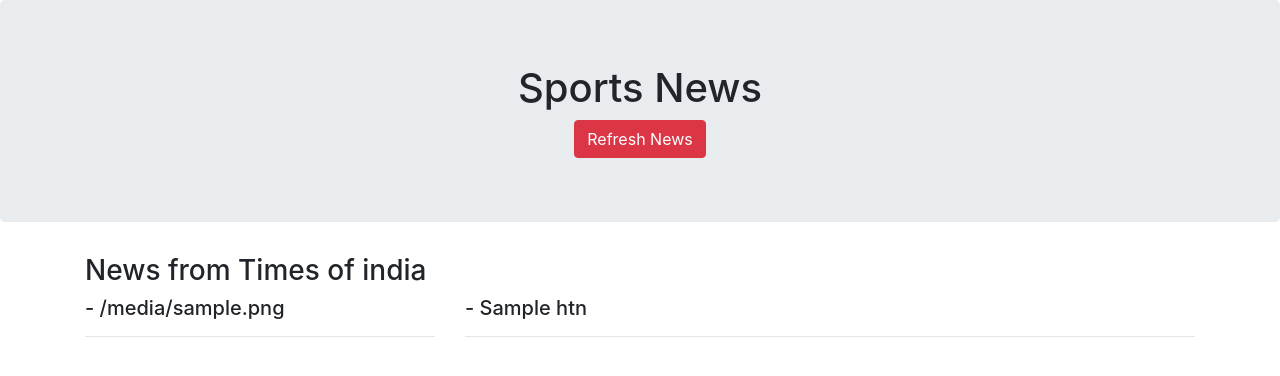
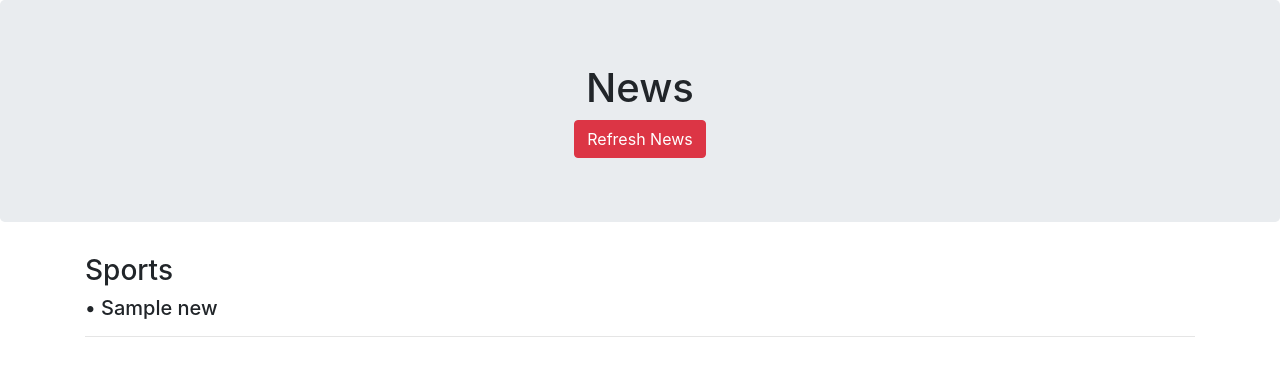
Before and after one commit to syedhhassan/content-aggregator, a Django app: template aggregator/news/templates/index.html in a window 1280 px wide. Shown: the top 376 px of the page. Run offline with Django 3.2, Linux system fonts and the light colour scheme; the template is opened without the code that fills it: most values are stand-ins (such as "Sample title", 1, 10 or a date in 2020); some libraries are stand-ins or nearby versions.

Commit message:
Index page

```diff
--- a/aggregator/news/templates/index.html
+++ b/aggregator/news/templates/index.html
@@ -6,37 +6,25 @@
 </head>
 <body>
     <div class="jumbotron">
-        <center><h1>Sports News</h1>
+        <center><h1>News</h1>
            <a href="/" class="btn btn-danger">Refresh News</a>
         </form>
-    </center>
+        </center>
     </div>
     <div class="container">
-        <h3 class="text-centre"> News from Times of india</h3>
         <div class="row">
-            <div class="col-4">
-                    {% for n in sports_images %}
-                    <h5> -  {{n}} </h5>
-                    <hr>
-                    {% endfor %}
-                    <br>
-            </div>
-            <div class="col-8">
-                    {% for htn in sports_news %}
-                    <h5> - {{htn}} </h5>
+            <div class="col-12">
+                    <h3 class="text-centre">Sports</h3>
+                    {% for n in news %}
+                    <h5> • {{n}} </h5>
                     <hr>
                     {% endfor %}
                     <br>
             </div>
         </div>
-
-
-</div>
-    <script
-src="http://code.jquery.com/jquery-3.3.1.min.js"
-integrity="sha256-FgpCb/KJQlLNfOu91ta32o/NMZxltwRo8QtmkMRdAu8="
-    crossorigin="anonymous"></script>
-    <script src="https://cdnjs.cloudflare.com/ajax/libs/popper.js/1.12.9/umd/popper.min.js" integrity="sha384-ApNbgh9B+Y1QKtv3Rn7W3mgPxhU9K/ScQsAP7hUibX39j7fakFPskvXusvfa0b4Q" crossorigin="anonymous"></script>
-    <script src="https://maxcdn.bootstrapcdn.com/bootstrap/4.0.0/js/bootstrap.min.js" integrity="sha384-JZR6Spejh4U02d8jOt6vLEHfe/JQGiRRSQQxSfFWpi1MquVdAyjUar5+76PVCmYl" crossorigin="anonymous"></script>
+      </div>
+<script src="http://code.jquery.com/jquery-3.3.1.min.js" integrity="sha256-FgpCb/KJQlLNfOu91ta32o/NMZxltwRo8QtmkMRdAu8=" crossorigin="anonymous"></script>
+<script src="https://cdnjs.cloudflare.com/ajax/libs/popper.js/1.12.9/umd/popper.min.js" integrity="sha384-ApNbgh9B+Y1QKtv3Rn7W3mgPxhU9K/ScQsAP7hUibX39j7fakFPskvXusvfa0b4Q" crossorigin="anonymous"></script>
+<script src="https://maxcdn.bootstrapcdn.com/bootstrap/4.0.0/js/bootstrap.min.js" integrity="sha384-JZR6Spejh4U02d8jOt6vLEHfe/JQGiRRSQQxSfFWpi1MquVdAyjUar5+76PVCmYl" crossorigin="anonymous"></script>
 </body>
 </html>
```
Also changed, not shown: aggregator/news/views.py (+12 -12 lines).
